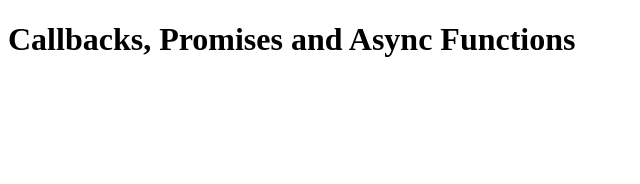
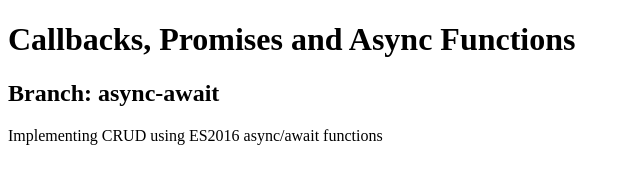
Before and after one commit to Thinkful-Ed/callbacks-promises-and-async-functions, a website: page public/index.html in a window 1280 px wide. Shown: the whole page, without its empty margins (0-640 px from the left). Drawn offline with Linux system fonts and the light colour scheme.

Commit message:
add branch name to index.html

```diff
--- a/public/index.html
+++ b/public/index.html
@@ -6,5 +6,7 @@
   </head>
   <body>
     <h1>Callbacks, Promises and Async Functions</h1>
+    <h2>Branch: async-await</h2>
+    <p>Implementing CRUD using ES2016 async/await functions</p>
   </body>
 </html>
```
